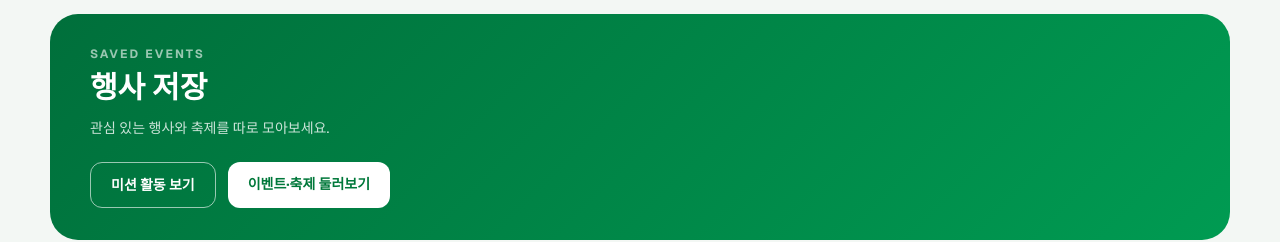
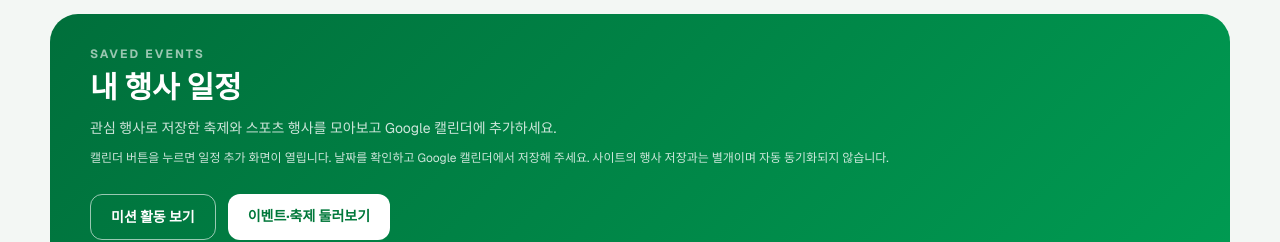
Before and after one commit to snupels/snupel, a Next.js app: page /saved-events in a window 1280 px wide. Shown: the part 146-388 px from the top of the page. Built offline with nearby package versions, Linux system fonts and the light colour scheme; no server answers.

Commit message:
Open prefilled Google Calendar events and organize saved schedules (#62)

```diff
--- a/app/(portal)/saved-events/page.tsx
+++ b/app/(portal)/saved-events/page.tsx
@@ -7,8 +7,9 @@ export default function SavedEventsPage() {
       <Link href="/mypage/" className="text-sm font-semibold text-[#637069] hover:text-[#008f45]">← 나의 패스포트로 돌아가기</Link>
       <header className="mt-8 rounded-[28px] bg-[linear-gradient(135deg,#006f3b,#009b52)] px-6 py-8 text-white sm:px-10">
         <p className="text-xs font-bold tracking-[0.18em] text-white/60">SAVED EVENTS</p>
-        <h1 className="mt-2 text-3xl font-bold">행사 저장</h1>
-        <p className="mt-3 text-sm text-white/80">관심 있는 행사와 축제를 따로 모아보세요.</p>
+        <h1 className="mt-2 text-3xl font-bold">내 행사 일정</h1>
+        <p className="mt-3 text-sm text-white/80">관심 행사로 저장한 축제와 스포츠 행사를 모아보고 Google 캘린더에 추가하세요.</p>
+        <p className="mt-2 text-xs leading-6 text-white/80">캘린더 버튼을 누르면 일정 추가 화면이 열립니다. 날짜를 확인하고 Google 캘린더에서 저장해 주세요. 사이트의 행사 저장과는 별개이며 자동 동기화되지 않습니다.</p>
         <nav aria-label="행사와 미션" className="mt-6 flex flex-wrap gap-3"><Link href="/activity-history/" className="rounded-xl border border-white/60 px-5 py-3 text-sm font-bold hover:bg-white/10">미션 활동 보기</Link><Link href="/events/" className="rounded-xl bg-white px-5 py-3 text-sm font-bold text-[#00783a] hover:bg-[#e9f5ed]">이벤트·축제 둘러보기</Link></nav>
       </header>
       <SavedEventsSection />
--- a/components/EventDetailPage.tsx
+++ b/components/EventDetailPage.tsx
@@ -9,6 +9,7 @@ import type { ActivityResponse } from "@/lib/api/dto";
 import { AppIcon } from "./AppIcon";
 import { SaveActivityButton } from "./SaveActivityButton";
 import { eventParticipation } from "@/lib/eventParticipation";
+import { googleCalendarHref } from "@/lib/eventCalendar";
 
 function formatDate(value: string | null | undefined) {
   return value ? value.slice(0, 10).replaceAll("-", ".") : "일정 확인 중";
@@ -16,36 +17,6 @@ function formatDate(value: string | null | undefined) {
 
 function detailImage(event: ActivityResponse) {
   return event.representativeImageUrl || "/place-image-unavailable.svg";
-}
-
-function calendarFile(event: ActivityResponse, title: string, location: string) {
-  if (!event.startsAt) return null;
-  const date = (value: string) => value.slice(0, 10).replaceAll("-", "");
-  const nextDay = (value: string) => {
-    const day = new Date(`${value.slice(0, 10)}T00:00:00Z`);
-    day.setUTCDate(day.getUTCDate() + 1);
-    return day.toISOString().slice(0, 10).replaceAll("-", "");
-  };
-  const escape = (value: string) => value.replaceAll("\\", "\\\\").replaceAll("\n", "\\n").replaceAll(",", "\\,").replaceAll(";", "\\;");
-  const description = [event.summary, event.sourceUrl].filter(Boolean).join("\n");
-  const startsAt = date(event.startsAt);
-  const endsAt = event.endsAt ? nextDay(event.endsAt) : nextDay(event.startsAt);
-  const contents = [
-    "BEGIN:VCALENDAR",
-    "VERSION:2.0",
-    "PRODID:-//Snupel//Events//KO",
-    "BEGIN:VEVENT",
-    `UID:snupel-event-${event.id}@snupel`,
-    `DTSTART;VALUE=DATE:${startsAt}`,
-    `DTEND;VALUE=DATE:${endsAt}`,
-    `SUMMARY:${escape(title)}`,
-    `LOCATION:${escape(location)}`,
-    ...(description ? [`DESCRIPTION:${escape(description)}`] : []),
-    "END:VEVENT",
-    "END:VCALENDAR",
-    "",
-  ].join("\r\n");
-  return new Blob([contents], { type: "text/calendar;charset=utf-8" });
 }
 
 export function EventDetailPage() {
@@ -116,15 +87,7 @@ function EventDetailContent({ eventId }: { eventId: number }) {
   const imageCaption = typeof event.metadata?.imageCaption === "string" ? event.metadata.imageCaption : null;
   const imageLabel = event.metadata?.imageType === "photo" ? "행사 사진" : "포스터";
   const closePoster = () => setPosterOpen(false);
-  const exportCalendar = () => {
-    const file = calendarFile(event, title, location);
-    if (!file) return;
-    const link = document.createElement("a");
-    link.href = URL.createObjectURL(file);
-    link.download = `${title.replaceAll(/[\\/:*?"<>|]/g, "-")}.ics`;
-    link.click();
-    URL.revokeObjectURL(link.href);
-  };
+  const calendarHref = googleCalendarHref(event);
 
   return (
     <>
@@ -175,7 +138,7 @@ function EventDetailContent({ eventId }: { eventId: number }) {
                 <div className="flex gap-3"><AppIcon name="mapPin" className="mt-0.5 size-5 shrink-0 text-[#008f45]" /><div><dt className="font-semibold text-[#526058]">장소</dt><dd className="mt-1 leading-6 text-[#172033]">{location}</dd></div></div>
               </dl>
               <SaveActivityButton activityId={event.id} />
-              {event.startsAt && <button type="button" onClick={exportCalendar} className="mt-6 inline-flex h-11 w-full items-center justify-center gap-2 rounded-xl border border-[#008f45] bg-white text-sm font-bold text-[#008f45] transition hover:bg-[#e8f5ed]">캘린더에 저장<AppIcon name="calendar" /></button>}
+              {calendarHref ? <div className="mt-6"><a href={calendarHref} target="_blank" rel="noopener noreferrer" className="inline-flex min-h-11 w-full items-center justify-center gap-2 rounded-xl border border-[#008f45] bg-white px-3 py-3 text-sm font-bold text-[#008f45] transition hover:bg-[#e8f5ed] focus-visible:outline-2 focus-visible:outline-[#008f45]">Google 캘린더에 추가<AppIcon name="calendar" /></a><p className="mt-2 text-xs leading-5 text-[#68756d]">새 창에서 행사 기간을 확인하고 저장해 주세요. 종일 일정으로 입력되며 시간은 변경할 수 있어요.</p></div> : <p className="mt-4 text-xs text-[#68756d]">행사 일정 확인 후 캘린더에 추가할 수 있어요.</p>}
               {event.sourceUrl && <a href={event.sourceUrl} target="_blank" rel="noopener noreferrer" className="mt-6 inline-flex h-11 w-full items-center justify-center gap-2 rounded-xl bg-[#008f45] text-sm font-bold text-white transition hover:bg-[#00783a]">공식 안내 보기<AppIcon name="arrowRight" /></a>}
             </aside>
           </div>
--- a/components/HomePage.tsx
+++ b/components/HomePage.tsx
@@ -63,7 +63,7 @@ const heroChallenges: Array<{
 
 const quickLinks: Array<{ icon: AppIconName; title: string; description: string; href?: string }> = [
   { icon: "map", title: "지역별로 보기", description: "강원 18개 시군의 활동을 지도에서 확인하세요.", href: "/map" },
-  { icon: "calendar", title: "일정에 저장", description: "관심 활동과 행사를 내 일정에 모아보세요.", href: "https://calendar.google.com/calendar/u/0/r" },
+  { icon: "calendar", title: "내 행사 일정", description: "저장한 행사를 모아보고 Google 캘린더에 추가하세요.", href: "/saved-events/" },
   { icon: "users", title: "스포츠 피드", description: "강원에서 즐긴 순간을 사진으로 나눠보세요.", href: "/community" },
   { icon: "instagram", title: "Instargram", description: "강원 스포츠 패스포트의 새로운 소식을 만나보세요.", href: "https://www.instagram.com/gangwonsportspassport/" },
 ];
--- a/components/PortalPage.tsx
+++ b/components/PortalPage.tsx
@@ -19,7 +19,7 @@ export type PortalPageKey = "sports" | "courses" | "missions" | "events" | "mypa
 
 const portalQuickLinks: Array<{ icon: AppIconName; title: string; text: string; href?: string }> = [
   { icon: "map", title: "지역별로 보기", text: "강원 18개 시군의 활동을 지도에서 확인하세요.", href: "/map" },
-  { icon: "calendar", title: "일정에 저장", text: "관심 활동과 행사를 내 일정에 모아보세요.", href: "https://calendar.google.com/calendar/u/0/r" },
+  { icon: "calendar", title: "내 행사 일정", text: "저장한 행사를 모아보고 Google 캘린더에 추가하세요.", href: "/saved-events/" },
   { icon: "users", title: "스포츠 피드", text: "강원에서 즐긴 순간을 사진으로 나눠보세요.", href: "/community" },
   { icon: "instagram", title: "Instargram", text: "강원 스포츠 패스포트의 새로운 소식을 만나보세요.", href: "https://www.instagram.com/gangwonsportspassport/" },
 ];
--- a/components/SavedEventsSection.tsx
+++ b/components/SavedEventsSection.tsx
@@ -8,6 +8,7 @@ import { api } from "@/lib/api/service";
 import { loginHref } from "@/lib/auth-flow";
 import { isSavedEvent, savedEventHref, savedEventPeriod } from "@/lib/savedEvents";
 import { AppIcon } from "./AppIcon";
+import { googleCalendarHref } from "@/lib/eventCalendar";
 
 export function SavedEventsSection({ compact = false }: { compact?: boolean }) {
   const [session, setSession] = useState<{ authenticated: boolean; version: number } | null>(null);
@@ -82,7 +83,8 @@ function SavedEventResults({ compact }: { compact: boolean }) {
 
 export function SavedEventCard({ item, compact = false }: { item: SavedActivityResponse; compact?: boolean }) {
   const title = item.activity.placeName || "저장한 행사";
-  return <Link href={savedEventHref(item)} className={`group block overflow-hidden rounded-2xl border border-[#dce5df] transition hover:border-[#91bea1] hover:shadow-md focus-visible:outline-2 focus-visible:outline-[#008f45] ${compact ? "bg-[#f6f8f7] p-4" : "bg-white"}`}>
+  const calendarHref = googleCalendarHref(item.activity);
+  return <article className={`overflow-hidden rounded-2xl border border-[#dce5df] ${compact ? "bg-[#f6f8f7]" : "bg-white"}`}><Link href={savedEventHref(item)} className={`group block transition hover:bg-[#f1f7f3] focus-visible:outline-2 focus-visible:outline-[#008f45] ${compact ? "p-4" : ""}`}>
     {!compact && <div className="relative aspect-[4/3] bg-[#edf2ee]">{item.activity.representativeImageUrl ? <Image src={item.activity.representativeImageUrl} alt={`${title} 행사 이미지`} fill sizes="(max-width: 640px) 100vw, (max-width: 1280px) 50vw, 25vw" className="object-contain" unoptimized /> : <span className="flex h-full items-center justify-center text-[#90a097]"><AppIcon name="calendar" className="size-10" /></span>}</div>}
     <div className={compact ? "" : "p-5"}>
       <span className="text-xs font-bold text-[#008f45]">행사 저장</span>
@@ -92,5 +94,5 @@ export function SavedEventCard({ item, compact = false }: { item: SavedActivityR
       <p className="mt-2 text-xs text-[#8a9490]">저장일 {item.createdAt.slice(0, 10).replaceAll("-", ".")}</p>
       {!compact && <span className="mt-4 inline-flex items-center gap-1 text-xs font-bold text-[#008f45]">행사 자세히 보기<AppIcon name="arrowRight" className="size-4" /></span>}
     </div>
-  </Link>;
+  </Link>{!compact && <div className="px-5 pb-5">{calendarHref ? <a href={calendarHref} target="_blank" rel="noopener noreferrer" className="flex min-h-11 items-center justify-center gap-2 rounded-xl border border-[#008f45] px-2 py-2 text-xs font-bold text-[#008f45] hover:bg-[#e8f5ed] focus-visible:outline-2 focus-visible:outline-[#008f45]"><AppIcon name="calendar" />Google 캘린더에 추가</a> : <p className="text-xs text-[#68756d]">일정 확인 후 캘린더에 추가할 수 있어요.</p>}</div>}</article>;
 }
--- /dev/null
+++ b/lib/eventCalendar.ts
@@ -0,0 +1,31 @@
+import type { ActivityResponse } from "./api/dto";
+
+/** Event API dates describe inclusive festival days, not confirmed session times. */
+export function googleCalendarHref(event: ActivityResponse): string | null {
+  const parseDay = (value: string | null | undefined) => {
+    const day = value?.slice(0, 10);
+    if (!day || !/^\d{4}-\d{2}-\d{2}$/.test(day)) return null;
+    const date = new Date(`${day}T00:00:00Z`);
+    return Number.isFinite(date.getTime()) && date.toISOString().slice(0, 10) === day ? date : null;
+  };
+  const start = parseDay(event.startsAt);
+  const end = event.endsAt ? parseDay(event.endsAt) : start && new Date(start);
+  if (!start || !end || end < start) return null;
+  end.setUTCDate(end.getUTCDate() + 1); // Google all-day end is exclusive.
+  const date = (day: Date) => day.toISOString().slice(0, 10).replaceAll("-", "");
+  const details = [
+    event.summary?.slice(0, 1000),
+    "행사 기간을 종일 일정으로 추가합니다. 방문 시간과 최신 운영 정보는 공식 안내를 확인하세요.",
+    `행사 상세: https://sportspassport.kr/events/detail/?id=${event.id}`,
+    event.sourceUrl ? `공식 안내: ${event.sourceUrl}` : null,
+  ].filter(Boolean).join("\n\n");
+  const params = new URLSearchParams({
+    action: "TEMPLATE",
+    text: event.placeName || `강원 행사 #${event.id}`,
+    dates: `${date(start)}/${date(end)}`,
+    ctz: "Asia/Seoul",
+    location: event.address || event.sigun || event.region || "강원특별자치도",
+    details,
+  });
+  return `https://calendar.google.com/calendar/render?${params}`;
+}
--- a/tests/event-participation.cjs
+++ b/tests/event-participation.cjs
@@ -64,6 +64,6 @@ assert.ok(detail.includes("imageCaption"));
 assert.ok(detail.includes('event.metadata?.imageType === "photo"'));
 assert.ok(detail.includes("showModal()"));
 assert.ok(detail.includes("onCancel={closePoster}"));
-assert.ok(detail.includes("캘린더에 저장"));
+assert.ok(detail.includes("Google 캘린더에 추가"));
 assert.ok(detail.includes('rel="noopener noreferrer"'));
 console.log("PASS: verified event participation, KST deadlines, stale/onsite status, sports ranking and unchanged detail actions");
```
Also changed, not shown: tests/calendar-export.cjs (+25 -13 lines), tests/saved-events.cjs (+3 -0 lines).
